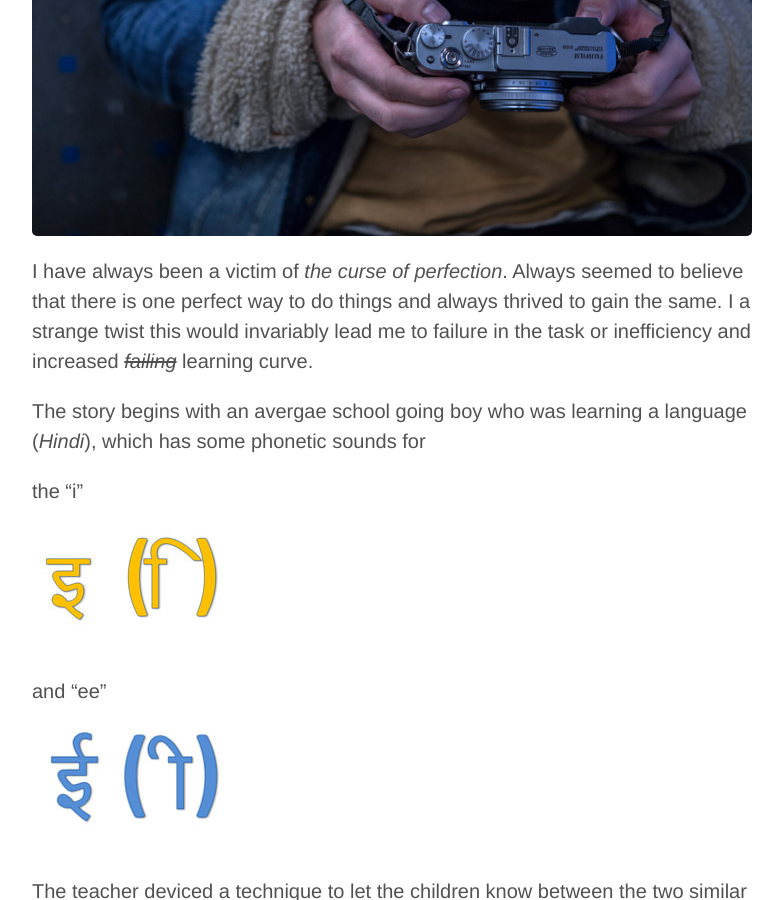
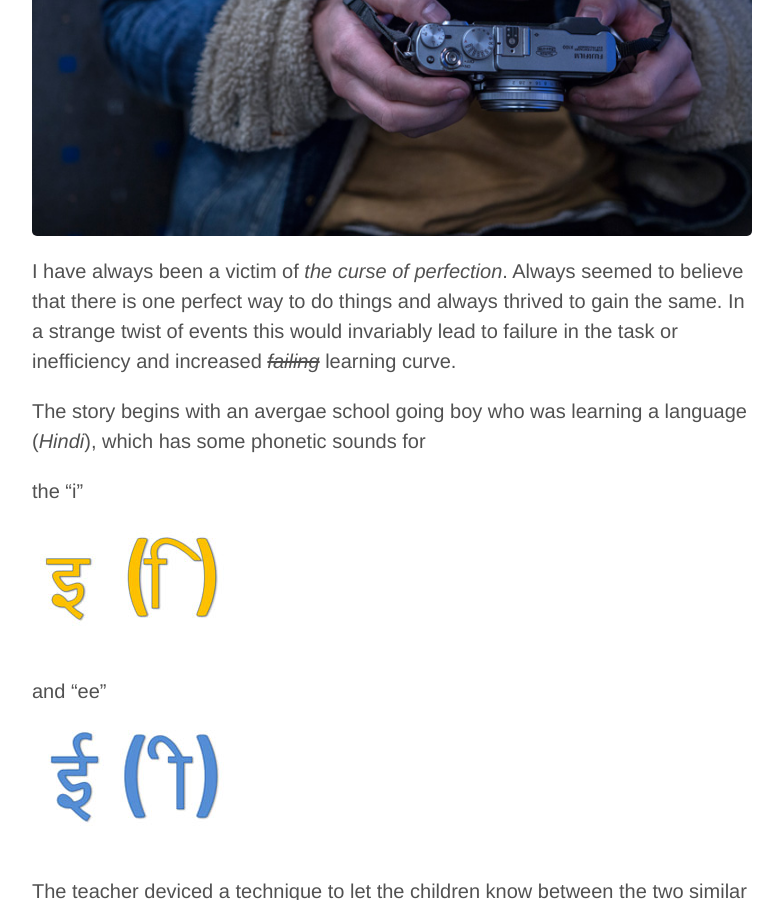
Before and after one commit to phoenixwizard/phoenixwizard1.github.io, a Jekyll site: the page built from _posts/2014-05-25-the-curse-of-perfection.md, in a window 1280 px wide and 900 px high, scrolled down 362 px. Shown: the whole window, without its empty margins (248-1031 px from the left). Built offline with Jekyll 4.4.1, drawn with Linux system fonts in a browser that asks for light colours; Markdown is read by kramdown in place of the engine named in the settings; comment, search, counter and statistics services are not loaded.

Commit message:
new blog post

```diff
--- a/_posts/2014-05-25-the-curse-of-perfection.md
+++ b/_posts/2014-05-25-the-curse-of-perfection.md
@@ -7,7 +7,7 @@
 
 ![The perfect Image]({{ site.baseurl }}public/img/camera.jpg)
 
-I have always been a victim of *the curse of perfection*. Always seemed to believe that there is one perfect way to do things and always thrived to gain the same. I a strange twist this would invariably lead me to failure in the task or inefficiency and increased *~~failing~~* learning curve.
+I have always been a victim of *the curse of perfection*. Always seemed to believe that there is one perfect way to do things and always thrived to gain the same. In a strange twist of events this would invariably lead to failure in the task or inefficiency and increased *~~failing~~* learning curve.
 
 The story begins with an avergae school going boy who was learning a language (*Hindi*), which has some phonetic sounds for
 
```
